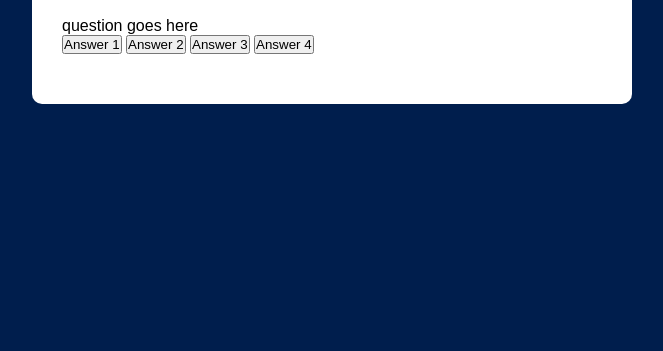
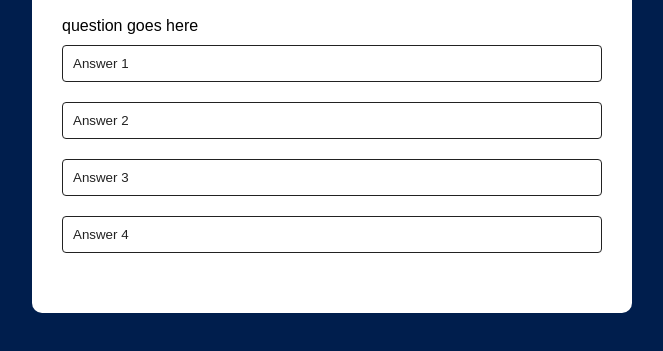
Before and after one commit to josephDcostaR/simple-quiz, a plain HTML site: page index.html in a window 1280 px wide. Shown: the part 193-544 px from the top of the page, without its empty margins (308-971 px from the left). Drawn offline with Linux system fonts and the light colour scheme.

Commit message:
btn style

```diff
--- a/style.css
+++ b/style.css
@@ -37,7 +37,22 @@ body{
 }
 
 .btn {
+    background: #fff;
+    color: #222;
+    font-weight: 500;
+    width: 100%;
+    border: 1px solid #222;
+    padding: 10px;
+    margin: 10px 0;
+    text-align: left;
+    border-radius: 4px;
+    cursor: pointer;
+    transition: all 0.3s;
+}
 
+.btn:hover{
+    background: #222;
+    color: #fff;
 }
 
 #question {
```
